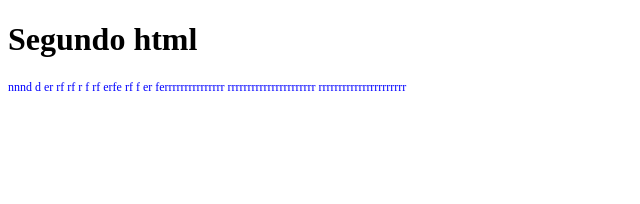
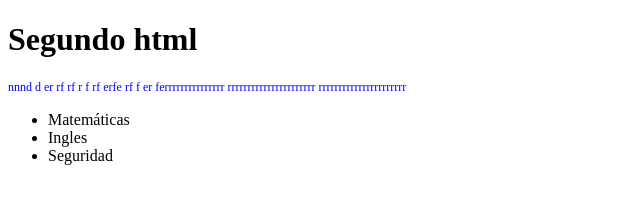
Before and after one commit to isidronoe1234/practica3, a plain HTML site: page about.html in a window 1280 px wide. Shown: the whole page, without its empty margins (0-640 px from the left). Drawn offline with Linux system fonts and the light colour scheme.

Commit message:
Agregación de los ol y ul en los html

```diff
--- a/about.html
+++ b/about.html
@@ -10,5 +10,10 @@
 <body>
     <h1>Segundo html</h1>
     <p class="parrafo">nnnd  d er rf rf r f rf erfe rf f er ferrrrrrrrrrrrrrr rrrrrrrrrrrrrrrrrrrrrr rrrrrrrrrrrrrrrrrrrrrr</p>
+    <ul>
+        <li>Matemáticas</li>
+        <li>Ingles</li>
+        <li>Seguridad</li>
+    </ul>
 </body>
 </html>
```
Also changed, not shown: index.html (+5 -0 lines).
